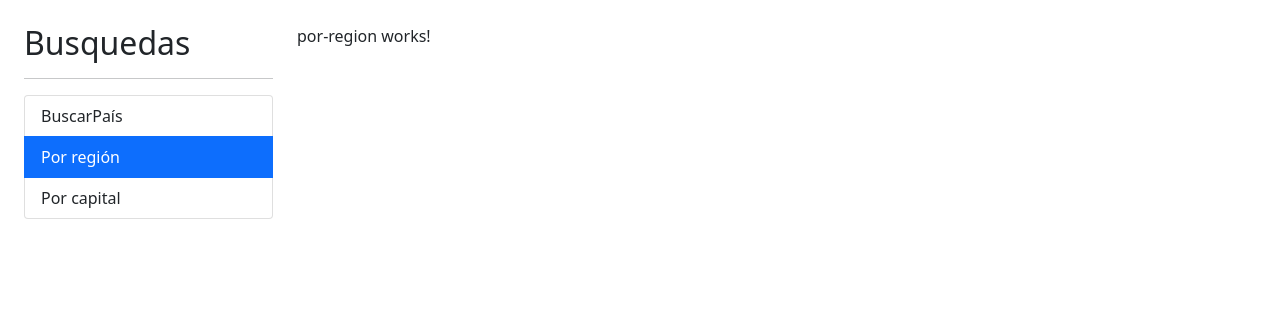
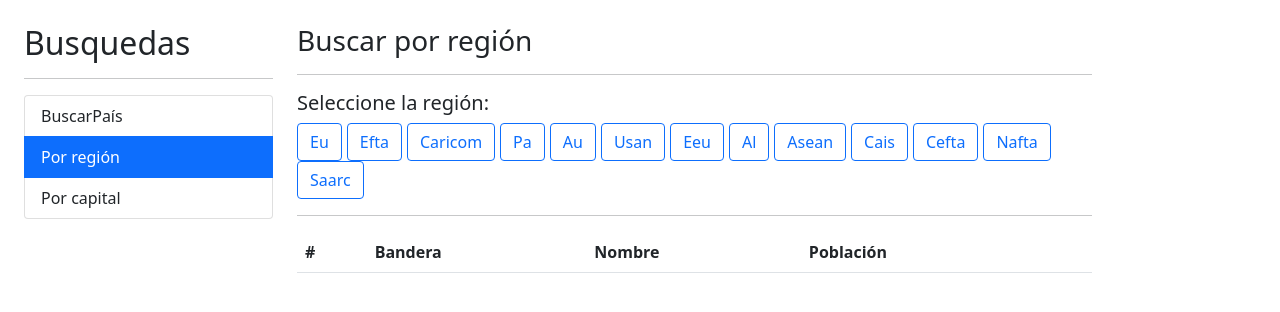
Before and after one commit to adrianHerreraa/PaisesAppAngularPractice, an Angular app: page /region in a window 1280 px wide. Shown: the top 312 px of the page. Built offline with nearby package versions, Linux system fonts and the light colour scheme.

Commit message:
animations

```diff
--- a/src/app/pais/components/pais-tabla/pais-tabla.component.html
+++ b/src/app/pais/components/pais-tabla/pais-tabla.component.html
@@ -9,7 +9,7 @@
         </tr>
     </thead>
     <tbody>
-        <tr *ngFor="let pais of paisesFromTable; let i = index">
+        <tr *ngFor="let pais of paisesFromTable; let i = index" class="animate__animated animate__fadeIn animate__fast">
             <td>{{i + 1}}</td>
             <td>
                 <img class="small-flag" alt="CountryFlag" [src]="pais.flag">
--- a/src/app/pais/pages/por-capital/por-capital.component.html
+++ b/src/app/pais/pages/por-capital/por-capital.component.html
@@ -1,17 +1,17 @@
+<div class="animate__animated animate__fadeIn animate__fast">
     <h2>Por capital</h2>
     <hr>
 
     <div class="row">
         <div class="col">
-        <app-pais-input
-        (onEnter)="buscarCapital($event)"
-        placeholder="Buscar Capital..."
-        >
+            <app-pais-input (onEnter)="buscarCapital($event)" placeholder="Buscar Capital...">
             </app-pais-input>
         </div>
     </div>
 
     <hr>
+</div>
+
 
 <div *ngIf="errorExist" class="alert alert-danger">
     No se encontró el término {{ termino }}
@@ -19,6 +19,6 @@
 
 <div *ngIf="!errorExist" class="row">
     <div class="col">
-        <app-pais-tabla [paisesFromTable]="paisesList" ></app-pais-tabla>
+        <app-pais-tabla [paisesFromTable]="paisesList"></app-pais-tabla>
     </div>
 </div>
--- a/src/app/pais/pages/por-pais/por-pais.component.html
+++ b/src/app/pais/pages/por-pais/por-pais.component.html
@@ -1,17 +1,17 @@
+<div class="animate__animated animate__fadeIn animate__fast">
     <h2>Por país</h2>
     <hr>
 
     <div class="row">
         <div class="col">
-        <app-pais-input
-            (onEnter)="buscar($event)"
-            (onDebounce)="sugerencias($event)"
-            placeholder="Buscar país..." >
+            <app-pais-input (onEnter)="buscar($event)" (onDebounce)="sugerencias($event)" placeholder="Buscar país...">
             </app-pais-input>
         </div>
     </div>
 
     <hr>
+</div>
+
 
 <div *ngIf="errorExist" class="alert alert-danger">
     No se encontró nada con el término {{ termino }}.
@@ -19,6 +19,6 @@
 
 <div *ngIf="!errorExist" class="row">
     <div class="col">
-        <app-pais-tabla [paisesFromTable] ="paisesFromTable"></app-pais-tabla>
+        <app-pais-tabla [paisesFromTable]="paisesFromTable"></app-pais-tabla>
     </div>
 </div>
--- a/src/app/pais/pages/por-region/por-region.component.html
+++ b/src/app/pais/pages/por-region/por-region.component.html
@@ -1 +1,26 @@
-<p>por-region works!</p>
+<div class="animate__animated animate__fadeIn animate__fast">
+    <h3>Buscar por región <small>{{ regionActiva | titlecase }}</small></h3>
+    <hr>
+
+    <h5>Seleccione la región:</h5>
+    <div class="row">
+        <div class="col">
+            <button *ngFor="let region of regiones" [class]="getActiveCssClass(region)" (click)="activarRegion(region)">
+                {{region | titlecase}}
+            </button>
+        </div>
+    </div>
+
+    <hr>
+</div>
+
+
+<div *ngIf="errorExist" class="alert alert-danger">
+    No se encontró nada con el término {{ regionActiva }}.
+</div>
+
+<div *ngIf="!errorExist" class="row">
+    <div class="col">
+        <app-pais-tabla [paisesFromTable]="paisesFromTable"></app-pais-tabla>
+    </div>
+</div>
--- a/src/app/pais/pages/por-region/por-region.component.ts
+++ b/src/app/pais/pages/por-region/por-region.component.ts
@@ -1,16 +1,60 @@
-import { Component, OnInit } from '@angular/core';
+import { Component } from '@angular/core';
+import { PaisService } from '../../services/pais.service';
+import { Observable } from 'rxjs';
+import { Country } from '../../interfaces/pais.interface';
 
 @Component({
   selector: 'app-por-region',
   templateUrl: './por-region.component.html',
   styles: [
-  ]
+    `
+      button {
+        margin-right: 5px;
+      }
+    `,
+  ],
 })
-export class PorRegionComponent implements OnInit {
+export class PorRegionComponent {
 
-  constructor() { }
+  regiones: string[] = [
+    'EU',
+    'EFTA',
+    'CARICOM',
+    'PA',
+    'AU',
+    'USAN',
+    'EEU',
+    'AL',
+    'ASEAN',
+    'CAIS',
+    'CEFTA',
+    'NAFTA',
+    'SAARC',
+  ];
 
-  ngOnInit(): void {
+  regionActiva: string = '';
+  paisesFromTable: Country[] = [];
+  errorExist: boolean = false;
+
+  constructor( private paisService: PaisService ) {}
+
+  getActiveCssClass(region: string): string {
+    return region === this.regionActiva
+      ? 'btn btn-primary'
+      : 'btn btn-outline-primary';
   }
 
+  activarRegion(region: string) {
+
+    this.regionActiva = region;
+
+    this.paisService.getPaisPorRegion( region )
+      .subscribe( (paises) => {
+        this.errorExist = false;
+        this.paisesFromTable = paises;
+      }, (err) => {
+        console.log("Error de consulta");
+        this.errorExist = true;
+      });
+  }
 }
--- a/src/app/pais/services/pais.service.ts
+++ b/src/app/pais/services/pais.service.ts
@@ -1,33 +1,46 @@
-import { HttpClient } from '@angular/common/http';
+import { HttpClient, HttpParams } from '@angular/common/http';
 import { Injectable } from '@angular/core';
-import { Observable, of } from 'rxjs';
-import { catchError } from 'rxjs/operators';
+import { Observable } from 'rxjs';
+import { tap } from 'rxjs/operators';
 import { Country } from '../interfaces/pais.interface';
 
 @Injectable({
-  providedIn: 'root'
+  providedIn: 'root',
 })
 export class PaisService {
-
   private apiUrl: String = 'https://restcountries.com/v2';
   //private apuURL: String = 'https://restcountries.com/v2/name/mexico';
 
-  constructor( private http: HttpClient ) { }
-
-  buscarPais( termino:String ): Observable<Country[]> {
-    const url = `${ this.apiUrl }/name/${ termino }`;
-    return this.http.get<Country[]>(url);
+  get httpParams() {
+    return new HttpParams().set(
+      'fields',
+      'name,capital,alpha2Code,flag,population'
+    );
   }
 
-  buscarCapital( termino: string ): Observable<Country[]> {
-    const url = `${this.apiUrl}/capital/${termino}`;
-    return this.http.get<Country[]>(url);
+  constructor(private http: HttpClient) {}
+
+  buscarPais(termino: string): Observable<Country[]> {
+    const url = `${this.apiUrl}/name/${termino}`;
+    return this.http.get<Country[]>(url, { params: this.httpParams })
+      .pipe(tap(console.log));
   }
 
-  getPaisWithKey( id: string ): Observable<Country>{
+  buscarCapital(termino: string): Observable<Country[]> {
+    const url = `${this.apiUrl}/capital/${termino}`;
+    return this.http.get<Country[]>(url, { params: this.httpParams })
+      .pipe(tap(console.log));
+  }
+
+  getPaisWithKey(id: string): Observable<Country> {
     const url = `${this.apiUrl}/alpha/${id}`;
     return this.http.get<Country>(url);
-
   }
 
+  getPaisPorRegion(id: string): Observable<Country[]> {
+    const url = `${this.apiUrl}/regionalbloc/${id}`;
+    return this.http
+      .get<Country[]>(url, { params: this.httpParams })
+      .pipe(tap(console.log));
+  }
 }
--- a/src/index.html
+++ b/src/index.html
@@ -11,6 +11,10 @@
   rel="stylesheet"
   integrity="sha384-F3w7mX95PdgyTmZZMECAngseQB83DfGTowi0iMjiWaeVhAn4FJkqJByhZMI3AhiU"
   crossorigin="anonymous">
+  <link
+    rel="stylesheet"
+    href="https://cdnjs.cloudflare.com/ajax/libs/animate.css/4.1.1/animate.min.css"
+  />
 </head>
 <body>
   <app-root></app-root>
```
Lines whose indentation alone changed are shown as unchanged.
